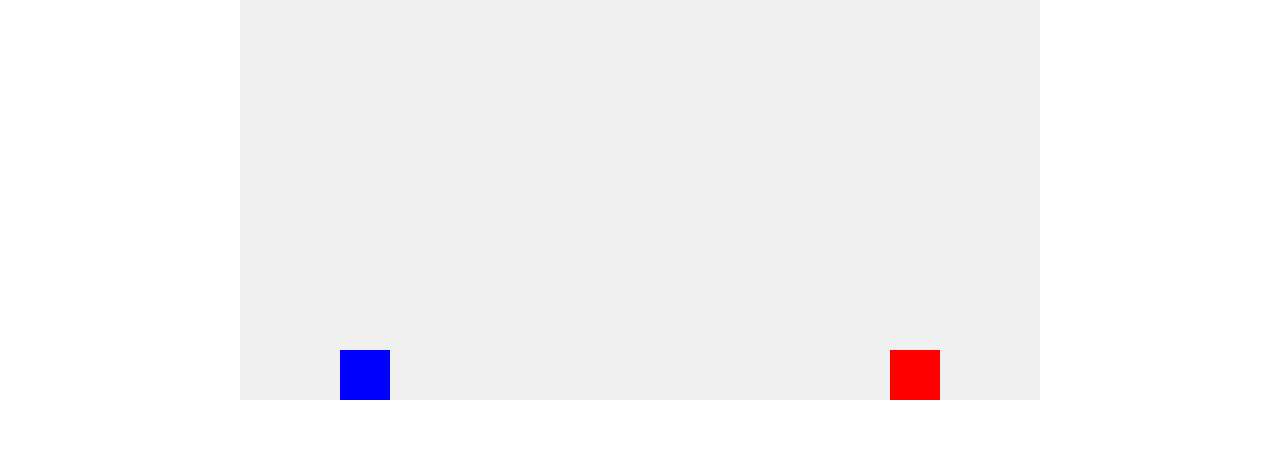
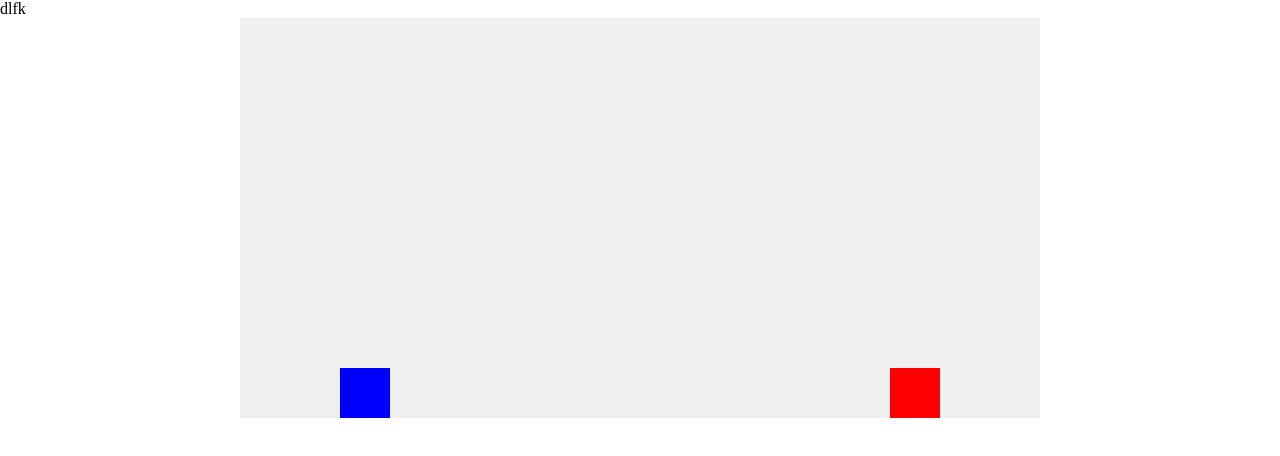
Before and after one commit to shanaor/attempt3, a plain HTML site: page index.html in a window 1280 px wide. Drawn offline with Linux system fonts and the light colour scheme.

```diff
--- a/index.html
+++ b/index.html
@@ -10,6 +10,7 @@
     </style>
 </head>
 <body>
+    dlfk
     <canvas id="gameCanvas" width="800" height="400"></canvas>
     <script src="game.js"></script> <img src="" alt=""> <!DOCTYPE html>
     <html lang="en">
```
